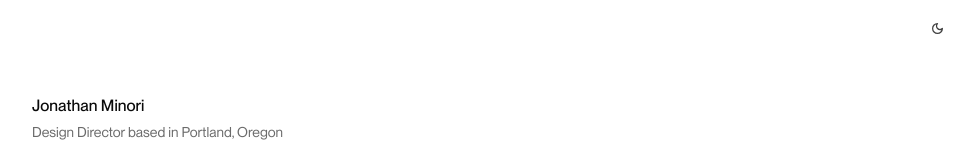
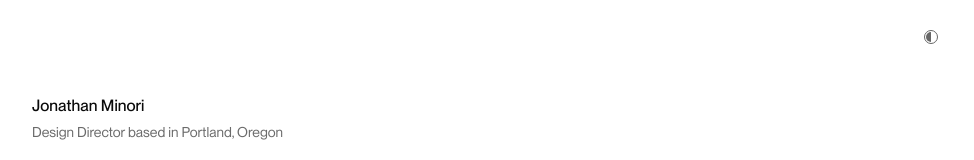
Before and after one commit to jonathanminori/portfolio-2024, a Next.js app: page / in a window 1280 px wide. Shown: the top 160 px of the page, without its empty margins (304-1278 px from the left). Built offline with nearby package versions, Linux system fonts and the light colour scheme; what tailwindcss-inner-border would draw is missing.

Commit message:
changed the l/d mode button

```diff
--- a/src/app/header.tsx
+++ b/src/app/header.tsx
@@ -36,7 +36,7 @@ export default function Header() {
   return (
     <header className='fixed right-0 top-0 z-30 px-8 py-4'>
       <nav>
-        <ul className='flex space-x-8'>
+        <ul className='mt-2 flex space-x-8'>
           {/* <li>
             <NavItem href='/' label='Profile' />
           </li>
@@ -44,7 +44,7 @@ export default function Header() {
           <li>
             <NavItem href='/works' label='Works' />
           </li> */}
-          <li className='mt-[2px]'>
+          {/* <li className='mt-[2px]'>
             <button
               onClick={() => toggleDarkMode()}
               className='cursor-pointer text-neutral-700 hover:opacity-60 dark:text-neutral-200'
@@ -56,6 +56,22 @@ export default function Header() {
                 <Moon size={13} strokeWidth={1.25} absoluteStrokeWidth />
               )}
             </button>
+          </li> */}
+          <li>
+            <button onClick={() => toggleDarkMode()} className='group'>
+              <div className='relative m-2 aspect-square w-[10px] cursor-pointer overflow-hidden rounded-full opacity-70 outline outline-[1.5px] outline-offset-1 outline-neutral-800 transition-all duration-200 group-hover:opacity-100 dark:outline-neutral-200'>
+                {darkMode && (
+                  <div className='absolute left-1/2 top-0 h-full w-1/2 bg-neutral-200 transition-all duration-200 group-hover:left-0 group-hover:w-full'>
+                    <p className='sr-only'>Switch to light mode</p>
+                  </div>
+                )}
+                {!darkMode && (
+                  <div className='absolute left-0 top-0 h-full w-1/2 bg-neutral-800 transition-all duration-200 group-hover:w-full'>
+                    <p className='sr-only'>Switch to dark mode</p>
+                  </div>
+                )}
+              </div>
+            </button>
           </li>
         </ul>
       </nav>
```
